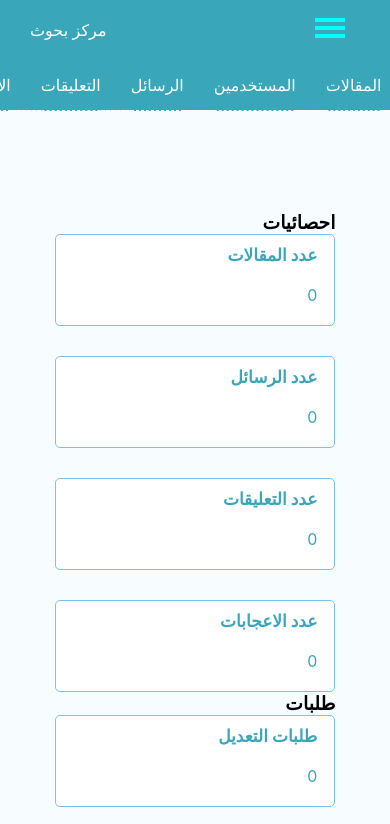
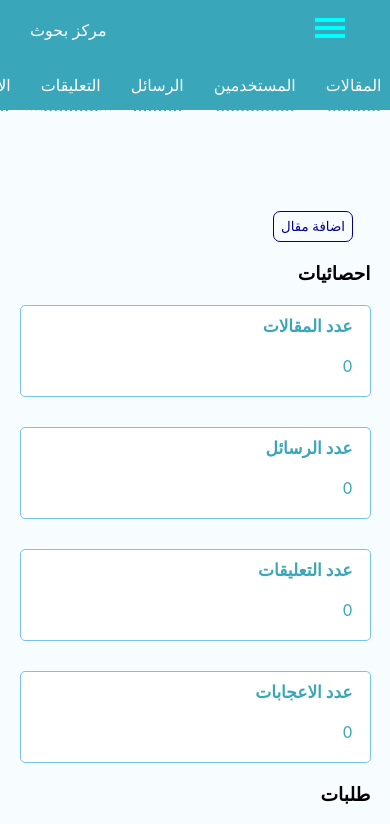
Before and after one commit to samir-001/front-end-testing, a React (Create React App) app: page /admin in a window 390 px wide. Shown: the top 824 px of the page. Built offline with nearby package versions, Linux system fonts and the light colour scheme; sample sign-in values are in the browser's storage.

Commit message:
fixed the scroll to top

```diff
--- a/sass/components/admin/dashBoard.scss
+++ b/sass/components/admin/dashBoard.scss
@@ -5,6 +5,9 @@
     background-color: #f7fcff;
     @media screen and (max-width:1200px) {
         flex-direction: column;
+        justify-content: center;
+        overflow-x: hidden;
+
     }
 
 
@@ -81,7 +84,7 @@
         text-align: right;
         background-color: #f7fcff;
         @media screen and (max-width:1200px) {
-           margin: auto;
+           width: 100%;
         }
 
     }
--- a/sass/components/main.scss
+++ b/sass/components/main.scss
@@ -108,6 +108,9 @@
   padding: 30px;
   border-radius: 12px;
   background-color: white;
-  width: 350px;
+  width: 320px;
   text-align: center;
 }
+h3{
+  padding:20px 0;
+}
--- a/src/components/formModal.js
+++ b/src/components/formModal.js
@@ -13,7 +13,7 @@ const FormModal = ({page})=>{
     return(
         <div className="modal" onClick={hideModal}>
             <form className="add-Form">
-                 <h3 style={{paddingBottom:"10px"}}>{page} </h3>
+                 <h4 style={{paddingBottom:"10px"}}>{page} </h4>
                 <input className="comment-form__element" type="text"  placeholder={page}/>
                 <button typeof="submit" className="form-btn" onClick={(e)=>{
                     e.preventDefault()
--- a/src/css/style.css
+++ b/src/css/style.css
@@ -45,6 +45,13 @@ a .summary-card__content {
 .article-card:hover {
   background-color: rgba(253, 233, 233, 0.363);
 }
+@media screen and (max-width: 900px) {
+  .article-card {
+    width: 100%;
+    overflow-x: hidden;
+    box-sizing: border-box;
+  }
+}
 .article-card__title {
   padding-right: 20px;
   font-weight: bold;
@@ -60,6 +67,11 @@ a .summary-card__content {
   position: absolute;
   top: 0;
   left: 15px;
+}
+@media screen and (max-width: 1000px) {
+  .article-card__control {
+    position: static;
+  }
 }
 .badge {
   display: flex;
@@ -352,8 +364,12 @@ a .summary-card__content {
   padding: 30px;
   border-radius: 12px;
   background-color: white;
-  width: 350px;
+  width: 320px;
   text-align: center;
+}
+
+h3 {
+  padding: 20px 0;
 }
 .nav {
   position: fixed;
@@ -486,6 +502,8 @@ td.content, th.content {
 @media screen and (max-width: 1200px) {
   .dashBoard {
     flex-direction: column;
+    justify-content: center;
+    overflow-x: hidden;
   }
 }
 .dashBoard__nav-bar {
@@ -562,7 +580,7 @@ a .dashBoard__nav-bar__link {
 }
 @media screen and (max-width: 1200px) {
   .dashBoard__content {
-    margin: auto;
+    width: 100%;
   }
 }
 .dashBoard .statistic {
--- a/src/pages/artilcesControl.js
+++ b/src/pages/artilcesControl.js
@@ -14,6 +14,7 @@ const ArtilcesControl = ()=>{
     const requests = data.map((item ,index)=>{
         return(
             <div key={index} >
+
                 <ArticleCard title={item.title} content={item.content}/>
             </div>
 
@@ -23,7 +24,9 @@ const ArtilcesControl = ()=>{
     return(
 <>
                 <h3 style={{marginBottom:"30px"}} className=""> المقالات</h3>
+
         <div className="main-dash-board">
+                <button style={{marginBottom:"20px"}} className="add-btn">add new</button>
 
                     {requests}
 
--- a/src/pages/main.js
+++ b/src/pages/main.js
@@ -55,6 +55,7 @@ const MainDashboard = ()=>{
     })
     return(
         <div className="main-dash-board">
+            <button className="add-btn">اضافة مقال</button>
             <div className="statistic">
                 <h3 className="statistic__title">احصائيات</h3>
                 <div className="statistic__content">
```
Also changed, not shown: sass/components/ArticleCard.scss (+8 -0 lines).
